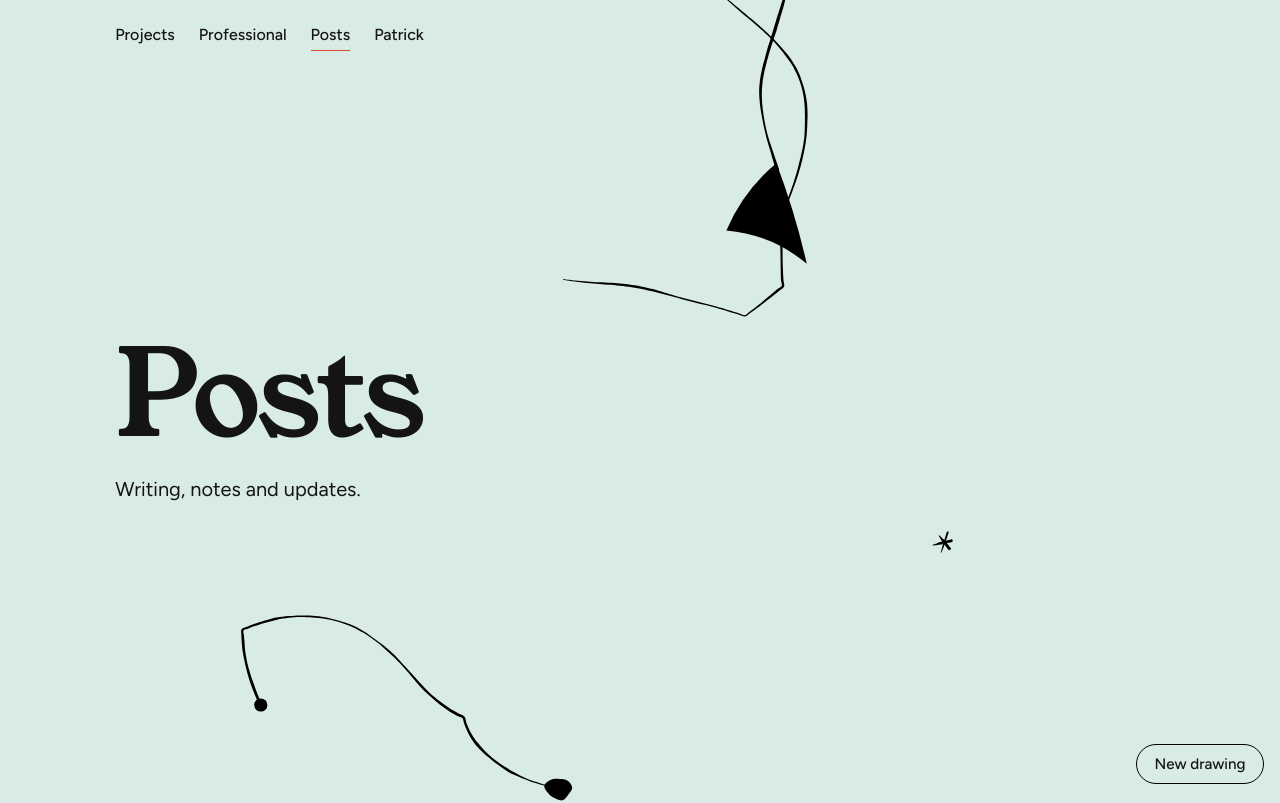
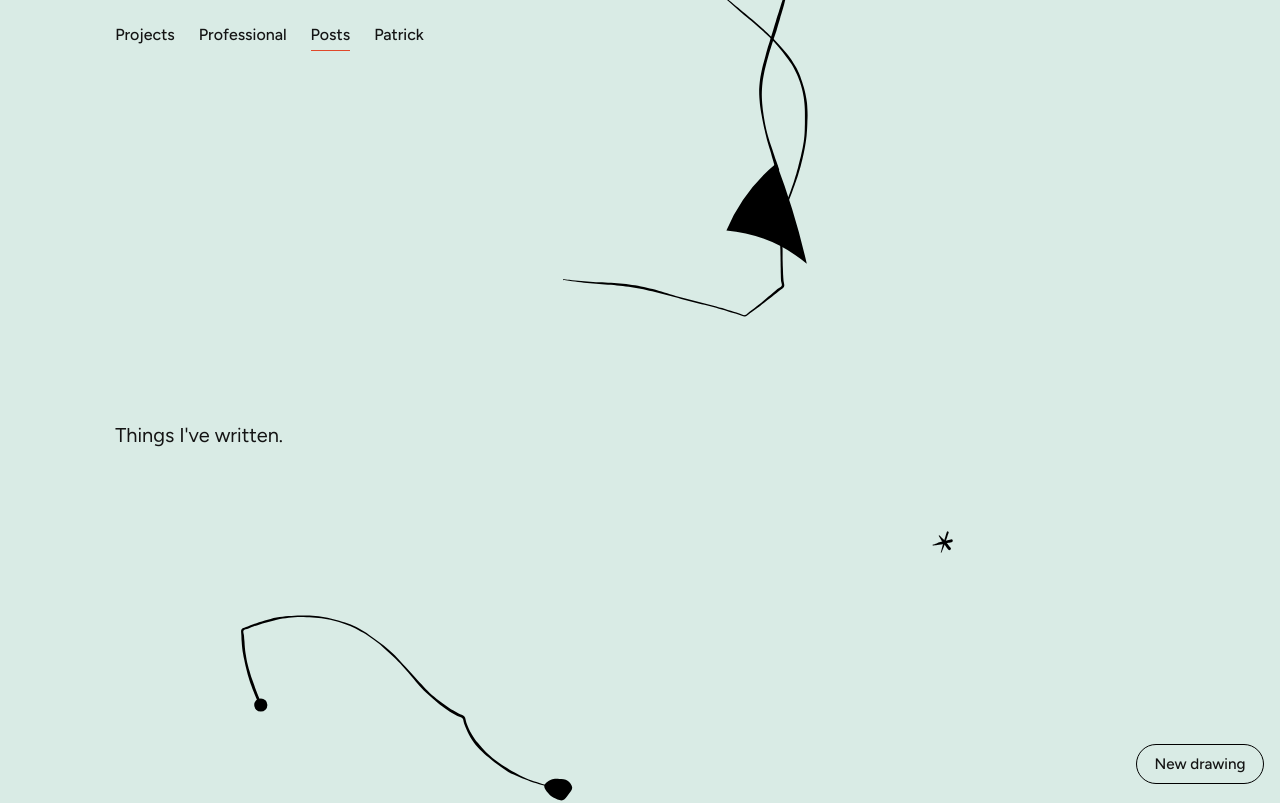
Before and after one commit to pcurran100/reckless_abandon, a plain HTML site: page posts.html in a window 1280 px wide. Shown: the top 803 px of the page. Drawn offline with Linux system fonts and the light colour scheme.

Commit message:
Update header text in posts.html

```diff
--- a/posts.html
+++ b/posts.html
@@ -24,8 +24,7 @@
 
 <main>
   <section>
-    <h1>Posts</h1>
-    <p class="lede">Writing, notes and updates.</p>
+    <p class="lede">Things I've written.</p>
   </section>
   <section>
     <h2>First post</h2>
```
